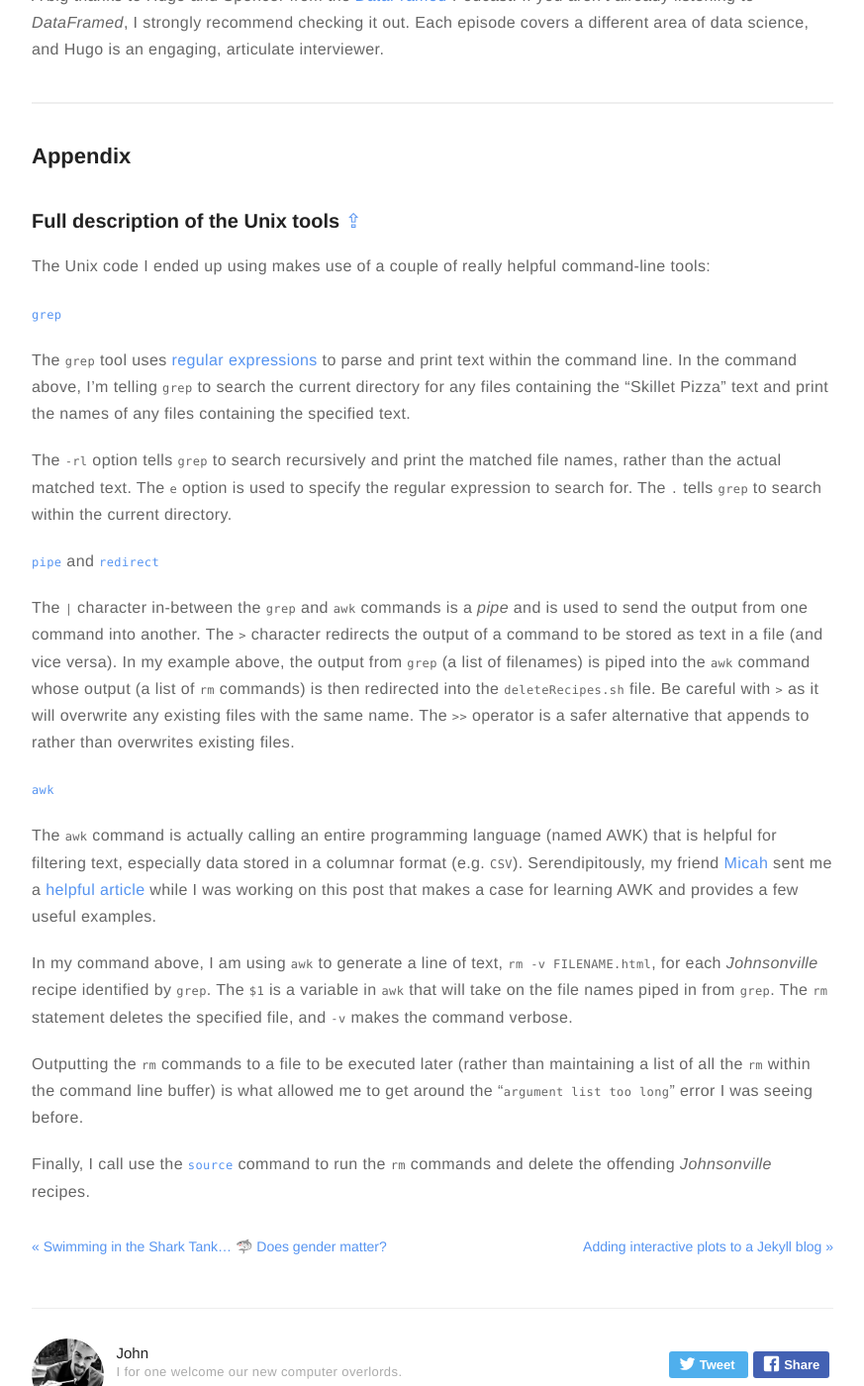
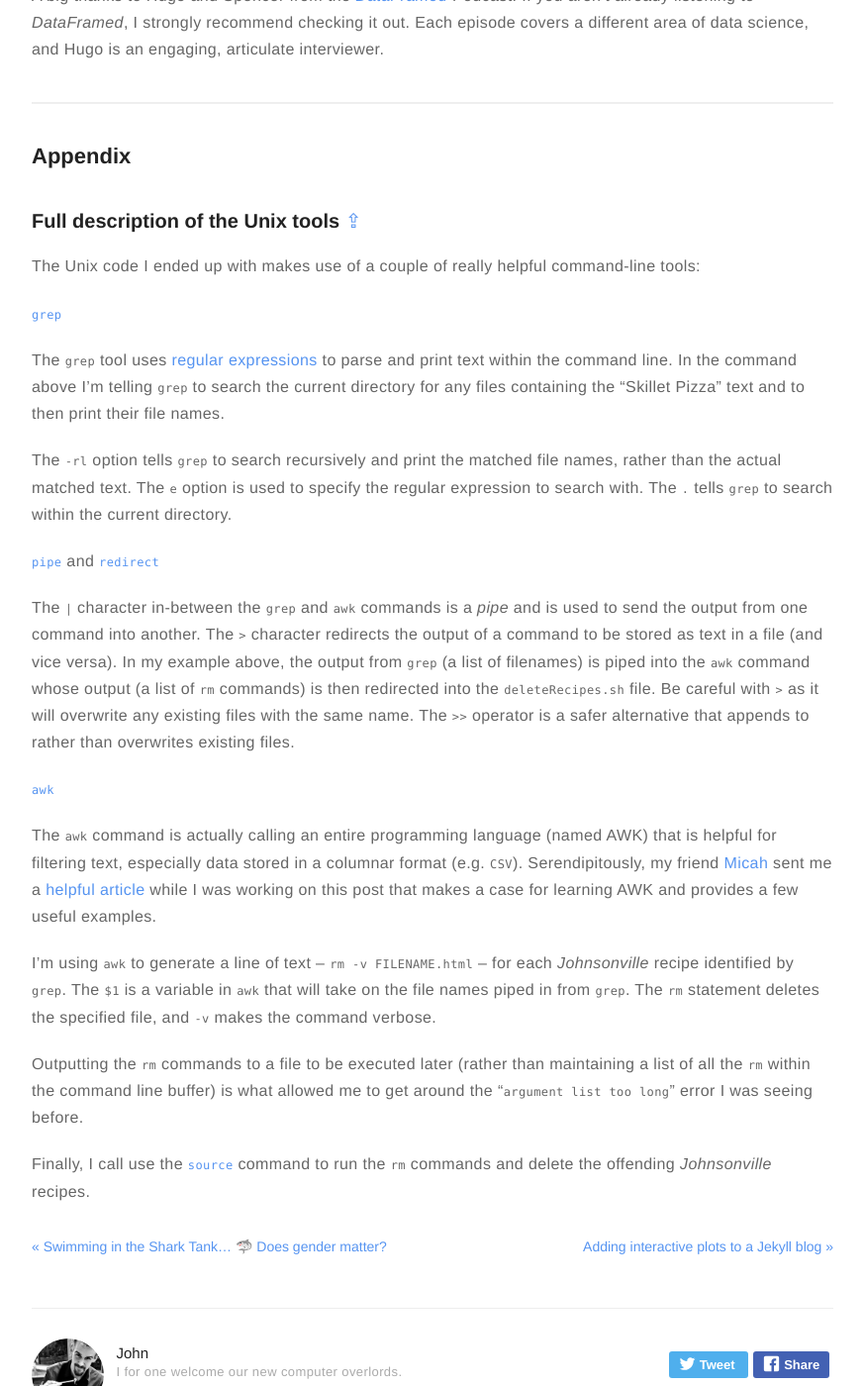
Before and after one commit to johnwmillr/johnwmillr.github.io, a Jekyll site: the page built from _posts/2018-08-24-unix-to-the-rescue.markdown, in a window 1280 px wide and 1400 px high, scrolled down 4077 px. Shown: the whole window at 99% size, without its empty margins (203-1076 px from the left). Built offline with Jekyll 4.4.1, drawn with Linux system fonts in a browser that asks for light colours; comment, search, counter and statistics services are not loaded.

```diff
--- a/_posts/2018-08-24-unix-to-the-rescue.markdown
+++ b/_posts/2018-08-24-unix-to-the-rescue.markdown
@@ -95,13 +96,13 @@
 <a name="complete-description"></a>
 ## Appendix
 ### Full description of the Unix tools [⇪](#full-unix-command)
-The Unix code I ended up using makes use of a couple of really helpful command-line tools:
+The Unix code I ended up with makes use of a couple of really helpful command-line tools:
 
 [`grep`](https://www.computerhope.com/unix/ugrep.htm)
 
- The `grep` tool uses [regular expressions](https://en.wikipedia.org/wiki/Regular_expression) to parse and print text within the command line. In the command above, I'm telling `grep` to search the current directory for any files containing the "Skillet Pizza" text and print the names of any files containing the specified text.
+ The `grep` tool uses [regular expressions](https://en.wikipedia.org/wiki/Regular_expression) to parse and print text within the command line. In the command above I'm telling `grep` to search the current directory for any files containing the "Skillet Pizza" text and to then print their file names.
 
- The `-rl` option tells `grep` to search recursively and print the matched file names, rather than the actual matched text. The `e` option is used to specify the regular expression to search for. The `.` tells `grep` to search within the current directory.
+ The `-rl` option tells `grep` to search recursively and print the matched file names, rather than the actual matched text. The `e` option is used to specify the regular expression to search with. The `.` tells `grep` to search within the current directory.
 
 [`pipe`](http://www.linfo.org/pipes.html) and [`redirect`](http://www.westwind.com/reference/os-x/commandline/pipes.html#redir-output)
 
@@ -111,7 +112,7 @@
 
 The `awk` command is actually calling an entire programming language (named AWK) that is helpful for filtering text, especially data stored in a columnar format (e.g. `CSV`). Serendipitously, my friend [Micah](http://micahjon.com/) sent me a [helpful article](https://gregable.com/2010/09/why-you-should-know-just-little-awk.html) while I was working on this post that makes a case for learning AWK and provides a few useful examples.
 
-In my command above, I am using `awk` to generate a line of text, `rm -v FILENAME.html`, for each *Johnsonville* recipe identified by `grep`. The `$1` is a variable in `awk` that will take on the file names piped in from `grep`. The `rm` statement deletes the specified file, and `-v` makes the command verbose.
+I'm using `awk` to generate a line of text -- `rm -v FILENAME.html` -- for each *Johnsonville* recipe identified by `grep`. The `$1` is a variable in `awk` that will take on the file names piped in from `grep`. The `rm` statement deletes the specified file, and `-v` makes the command verbose.
 
 Outputting the `rm` commands to a file to be executed later (rather than maintaining a list of all the `rm` within the command line buffer) is what allowed me to get around the "`argument list too long`" error I was seeing before.
 
```
Also changed, not shown: other parts of _posts/2018-08-24-unix-to-the-rescue.markdown (+1 -0 lines), 2 other files.
